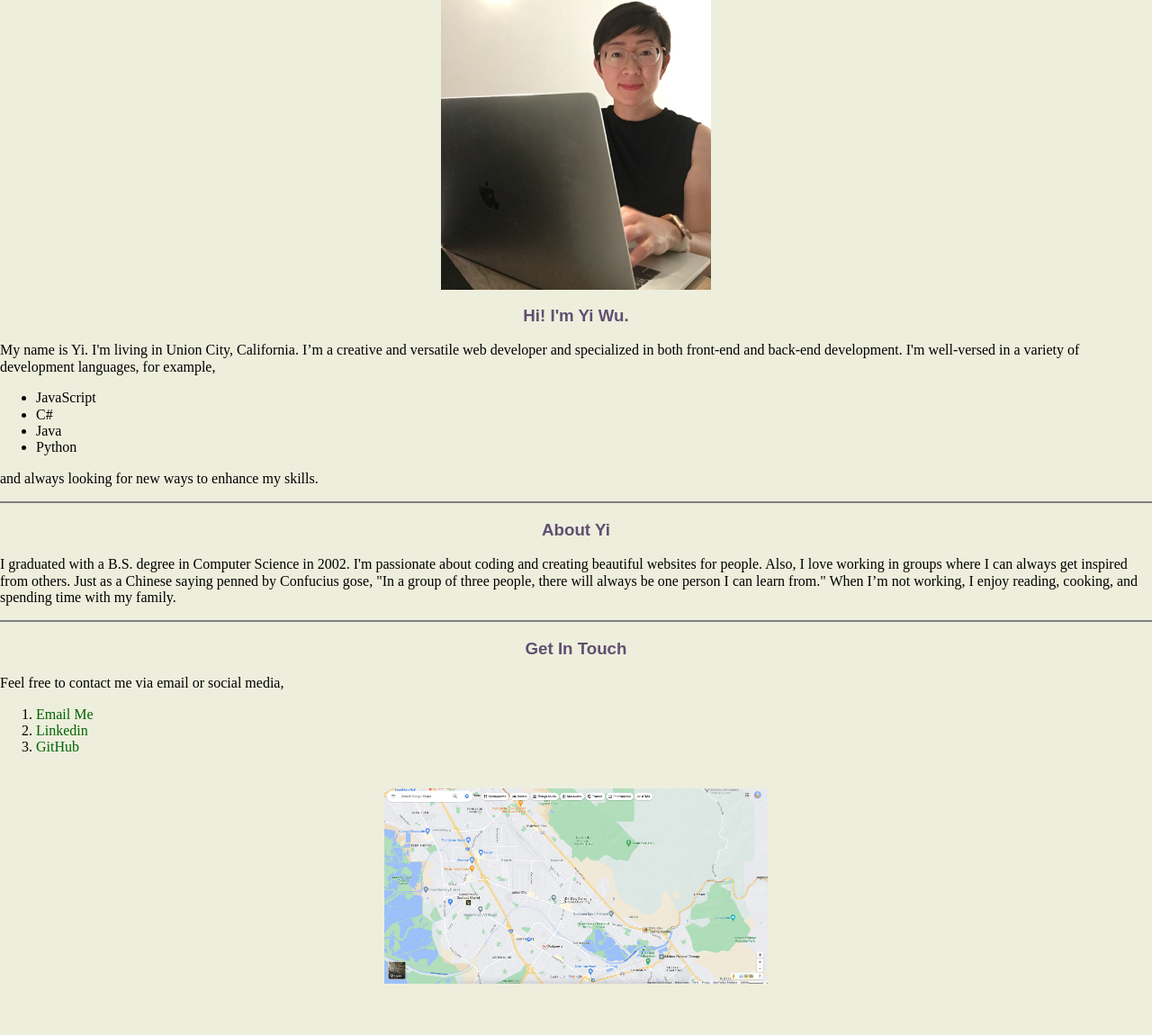
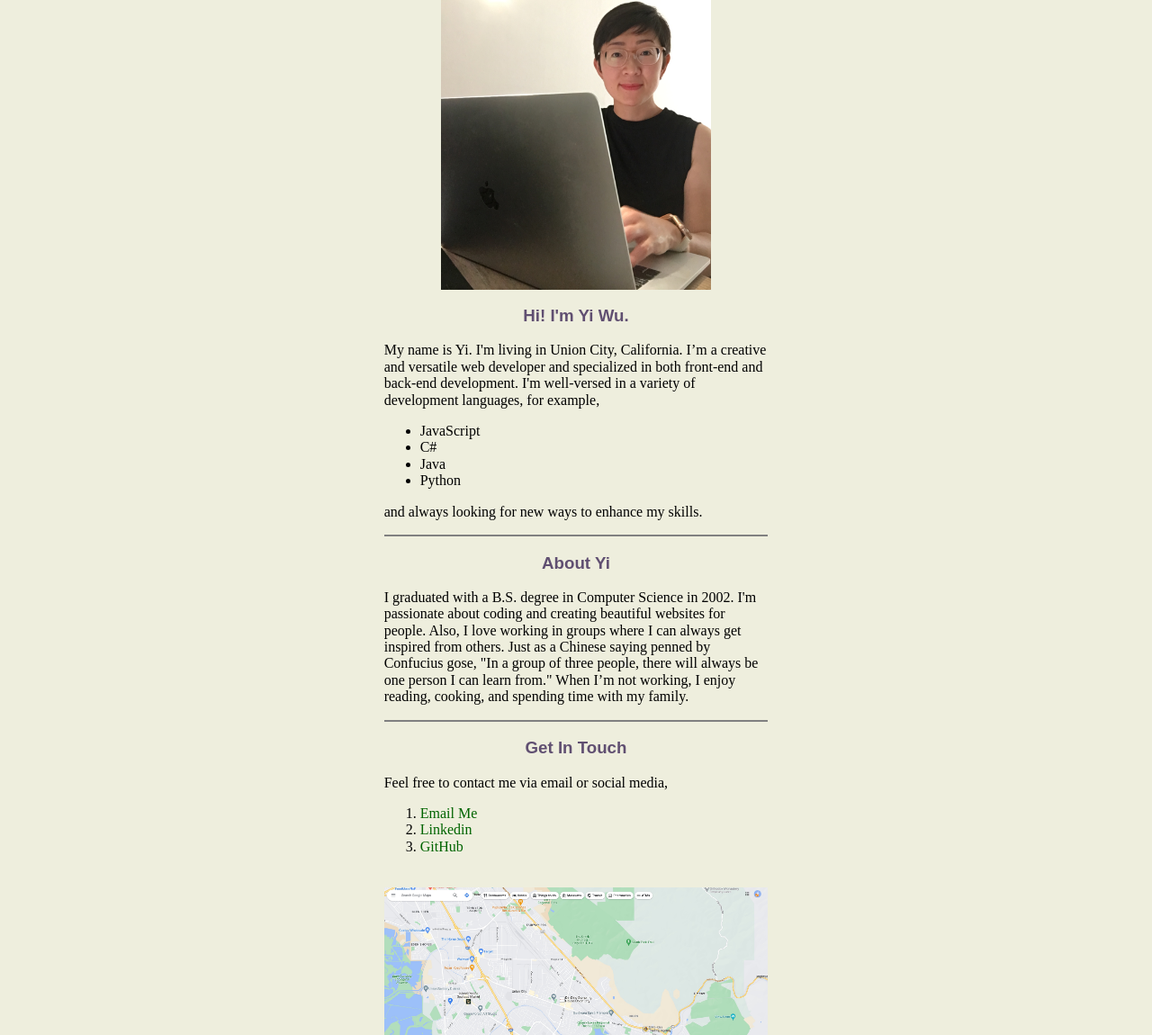
Before and after one commit to GanbareYi/Portfolio, a plain HTML site: page index.html in a window 1280 px wide. Shown: the part 279-1429 px from the top of the page at 90% size. Drawn offline with nearby package versions, Linux system fonts and the light colour scheme.

Commit message:
Update style.css

```diff
--- a/style.css
+++ b/style.css
@@ -65,19 +65,18 @@ img {
   max-width: 33.33%;
 }
 
-/* Set the display of <div> tag in <main> tag.
-.info {
-  margin: auto;
-  max-width: 33.33%;
-}
-*/
-
 /* Define text align styling and formatting to "intro", "about", and "contact" section. */
 .intro
 .about
 .contact {
   padding: 0 20px;
   text-align: justify;
+}
+
+/* Set the display of <div> tag in <main> tag. */
+.info {
+  margin: auto;
+  max-width: 33.33%;
 }
 
 /* Remove the underline of links. */
```
